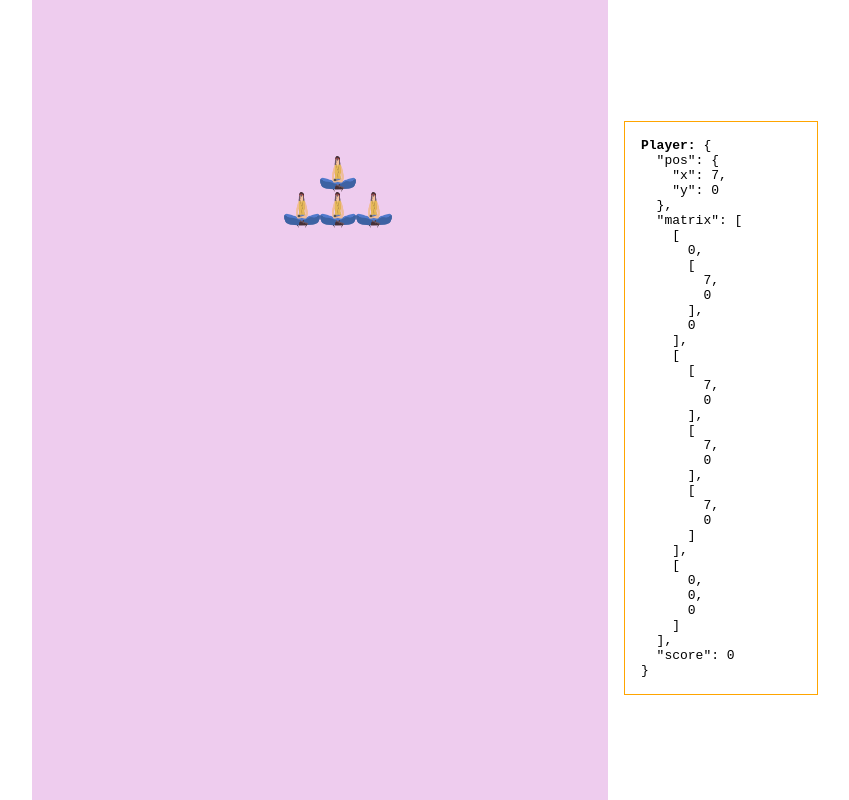
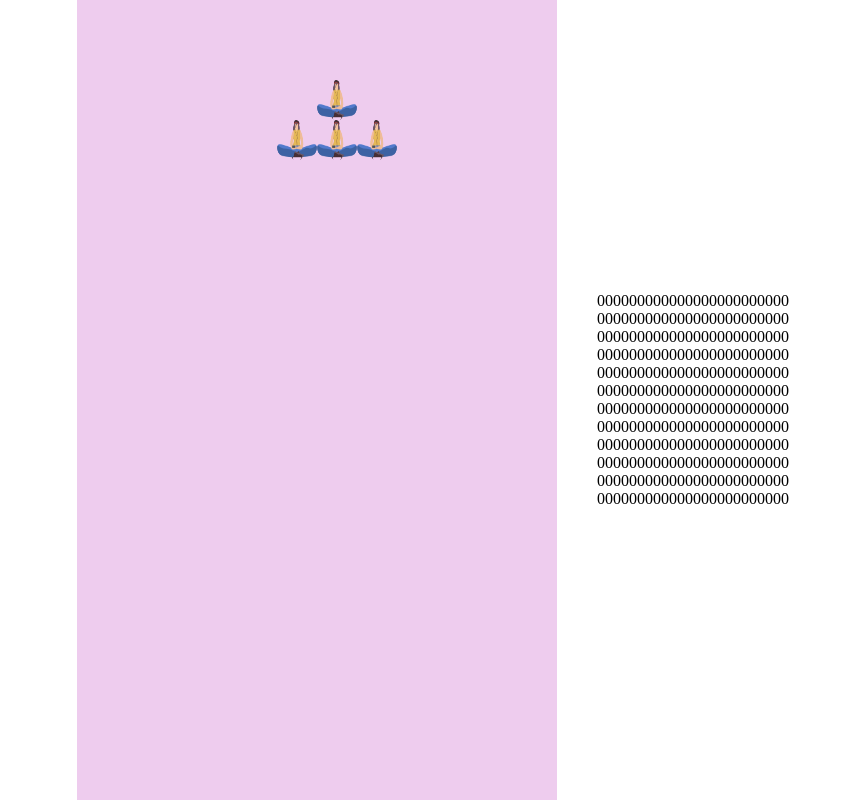
Before and after one commit to serkansokmen/busy-bus, an Angular app: page / in a window 1280 px wide. Shown: the top 800 px of the page, without its empty margins (207-1056 px from the left). Built offline with nearby package versions, Linux system fonts and the light colour scheme.

Commit message:
cropping needed

```diff
--- a/package.json
+++ b/package.json
@@ -31,7 +31,6 @@
     "@angular/language-service": "^4.2.4",
     "@types/jasmine": "~2.5.53",
     "@types/jasminewd2": "~2.0.2",
-    "@types/node": "~6.0.60",
     "@types/pixi.js": "^4.5.4",
     "codelyzer": "~3.1.1",
     "jasmine-core": "~2.6.2",
--- a/src/app/app.component.html
+++ b/src/app/app.component.html
@@ -1 +1 @@
-<bb-tetris [columns]="16" [rows]="32" [brickSize]="36"></bb-tetris>
+<bb-tetris [columns]="12" [rows]="24" [brickSize]="40"></bb-tetris>
--- a/src/app/tetris/tetris.component.html
+++ b/src/app/tetris/tetris.component.html
@@ -1,2 +1,9 @@
 <canvas #game [width]="columns * brickSize" [height]="rows * brickSize"></canvas>
-<pre><strong>Player:</strong> {{ player | json }}</pre>
+
+<canvas #currentPiece [width]="brickSize" [height]="brickSize"></canvas>
+<div *ngFor="let column of arena">
+  <div *ngFor="let row of column">
+    {{ row | json }}
+  </div>
+</div>
+<!-- <pre><strong>Player:</strong> {{ player | json }}</pre> -->
--- a/src/app/tetris/tetris.component.ts
+++ b/src/app/tetris/tetris.component.ts
@@ -1,8 +1,8 @@
 import { Component, OnInit, ViewChild, ElementRef, Input, HostListener, ChangeDetectionStrategy } from '@angular/core';
 
-
 interface BlockImage {
-  rotatedImages: HTMLImageElement[];
+  name: string;
+  rotation: number;
 };
 
 @Component({
@@ -17,11 +17,12 @@ export class TetrisComponent implements OnInit {
   @Input('rows') rows: number = 32;
   @Input('brickSize') brickSize: number = 20;
 
-  @ViewChild('game') gameCanvas: ElementRef;
+  @ViewChild('game') canvas: ElementRef;
+  @ViewChild('currentPiece') currentPiece: ElementRef;
 
-  private gameCtx: CanvasRenderingContext2D;
+  private context: CanvasRenderingContext2D;
   private dropCounter = 0;
-  private dropInterval = 500;
+  private dropInterval = 1000;
   private lastTime = 0;
   private colors = [
     null,
@@ -33,7 +34,7 @@ export class TetrisComponent implements OnInit {
     '#FFE138',
     '#3877FF',
   ];
-  private arena;
+  public arena;
   public player = {
     pos: {
       x: 0, y: 0
@@ -41,35 +42,37 @@ export class TetrisComponent implements OnInit {
     matrix: null,
     score: 0
   };
-  // ILJOZST
-  private imageIdentifiers = [
-    null,
-    'line1',
-    'rightHook',
-    'leftHook',
-    'square',
-    'leftZag',
-    'rightZag',
-    'arrow',
-  ];
 
   private images: HTMLImageElement[] = [null];
   constructor() {
-    for (let identifier of this.imageIdentifiers) {
-      if (identifier) {
+    // ILJOZST
+    [
+      null,
+      'lineM',
+      'rightHook',
+      'leftHook',
+      'square',
+      'leftZag',
+      'rightZag',
+      'arrow',
+    ].map(identifier => {
+      if (identifier !== null) {
         let img = document.createElement('img');
         img.crossOrigin = 'anonymous';
         img.src = `/assets/img/${identifier}@2x.png`;
         this.images.push(img);
       }
-    }
+    });
   }
 
   ngOnInit() {
-    this.gameCtx = this.gameCanvas.nativeElement.getContext('2d');
-    // this.gameCtx.scale(this.brickSize, this.brickSize);
-    this.gameCtx.fillStyle = '#fff';
-    this.gameCtx.fillRect(0, 0, this.gameCanvas.nativeElement.width, this.gameCanvas.nativeElement.height);
+    this.context = this.canvas.nativeElement.getContext('2d');
+    this.context.fillStyle = '#fff';
+    this.context.imageSmoothingEnabled = true;
+    this.context.mozImageSmoothingEnabled = true;
+    this.context.webkitImageSmoothingEnabled = true;
+    this.context.mozImageSmoothingEnabled = true;
+    this.context.fillRect(0, 0, this.canvas.nativeElement.width, this.canvas.nativeElement.height);
 
     this.arena = this.createMatrix(this.columns, this.rows);
 
@@ -197,33 +200,36 @@ export class TetrisComponent implements OnInit {
     matrix.forEach((row, y) => {
       row.forEach((value, x) => {
         if (value !== 0) {
-          this.gameCtx.fillStyle = this.colors[value[0]];
-          this.gameCtx.fillRect(x + offset.x,
+          this.context.fillStyle = this.colors[value[0]];
+          this.context.fillRect(x + offset.x,
                                 y + offset.y,
                                 1, 1);
 
           const img = this.images[value[0]];
+          const radians = value[1] * Math.PI / 180;
+          const sx = x - this.brickSize / 2;
+          const sy = y - this.brickSize / 2;
+          const sw = (matrix.length * this.brickSize) / img.width;
+          const sh = (row.length * this.brickSize) / img.height;
           const dx = (x + offset.x) * this.brickSize;
           const dy = (y + offset.y) * this.brickSize;
-          const w = this.brickSize;
-          const h = this.brickSize;
-          const sx = (x + offset.x) * this.brickSize;
-          const sy = (y + offset.y) * this.brickSize;
+          const dw = this.brickSize;
+          const dh = this.brickSize;
 
-          this.gameCtx.save();
-          const radians = value[1] * Math.PI / 180;
-          this.gameCtx.translate(sx + this.brickSize/2, sy + this.brickSize/2);
-          this.gameCtx.rotate(radians);
-          this.gameCtx.drawImage(img, -this.brickSize/2, -this.brickSize/2, w, h);
-          this.gameCtx.restore();
+          this.context.save();
+          this.context.translate(dx + this.brickSize/2, dy + this.brickSize/2);
+          this.context.rotate(radians);
+          this.context.drawImage(img, -this.brickSize/2, -this.brickSize/2, this.brickSize, this.brickSize);
+          // this.context.drawImage(img, sx, sy, sw, sh, dx, dy, dw, dh);
+          this.context.restore();
         }
       });
     });
   }
 
   private draw() {
-    this.gameCtx.fillStyle = '#ece';
-    this.gameCtx.fillRect(0, 0, this.gameCanvas.nativeElement.width, this.gameCanvas.nativeElement.height);
+    this.context.fillStyle = '#ece';
+    this.context.fillRect(0, 0, this.canvas.nativeElement.width, this.canvas.nativeElement.height);
 
     this.drawMatrix(this.arena, {x: 0, y: 0});
     this.drawMatrix(this.player.matrix, this.player.pos);
--- a/src/styles.css
+++ b/src/styles.css
@@ -1,14 +1,15 @@
 html, body, app-root {
   height: 100%;
+  margin: 0;
+  padding: 0;
 }
 
 pre {
-  display: block;
   unicode-bidi: embed;
   font-family: monospace;
-  white-space: pre;
+  font-size: 11px;
   border: solid 1px orange;
   padding: 16px;
   margin:16px;
-  width: 160px;
+  flex: 2 1 auto;
 }
```
Also changed, not shown: 1 other file (tests, documents, lock files or other folders).
